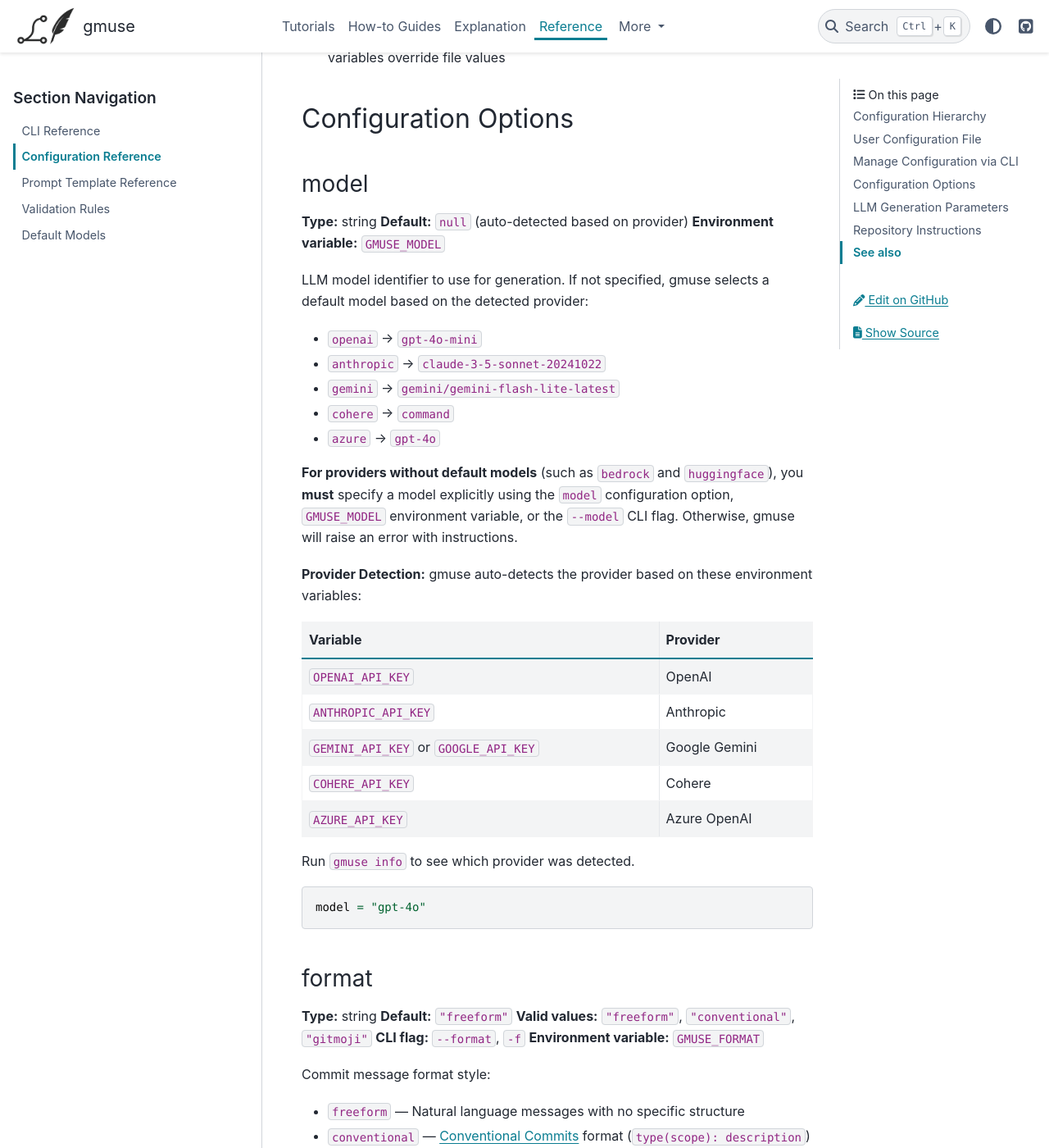
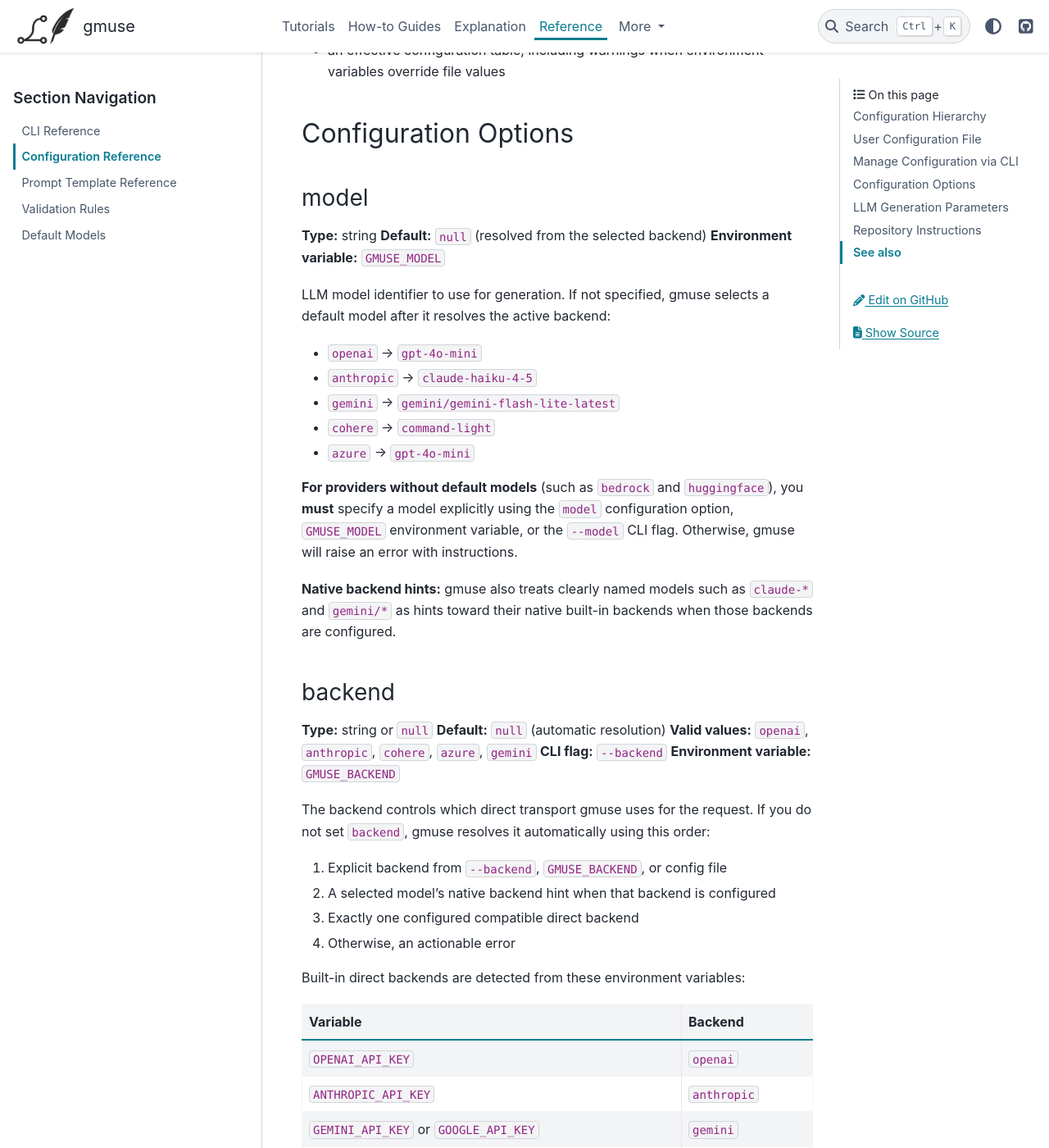
Before and after one commit to rvforest/gmuse, a Sphinx documentation site: the page built from docs/source/reference/configuration.md, in a window 1280 px wide and 1400 px high, scrolled down 1403 px. Shown: the whole window at 82% size. Built offline with Sphinx 7.4.7 and the PyData theme 0.15.4, drawn with Linux system fonts in a browser that asks for light colours; pages that are not in the unit, such as notebooks, are missing from menus; some of the changed text lies outside the part shown.

Commit message:
docs: document backend selection and diagnostics

````diff
--- a/docs/source/reference/configuration.md
+++ b/docs/source/reference/configuration.md
@@ -22,6 +22,7 @@ gmuse loads persistent user-level configuration from:
 
 **Example:**
 ```toml
+backend = "openai"
 model = "gpt-4o-mini"
 format = "conventional"
 history_depth = 10
@@ -51,33 +52,64 @@ $ gmuse config set <key> <value>
 ### model
 
 **Type:** string
-**Default:** `null` (auto-detected based on provider)
+**Default:** `null` (resolved from the selected backend)
 **Environment variable:** `GMUSE_MODEL`
 
-LLM model identifier to use for generation. If not specified, gmuse selects a default model based on the detected provider:
+LLM model identifier to use for generation. If not specified, gmuse selects a default model after it resolves the active backend:
 
 - `openai` → `gpt-4o-mini`
-- `anthropic` → `claude-3-5-sonnet-20241022`
+- `anthropic` → `claude-haiku-4-5`
 - `gemini` → `gemini/gemini-flash-lite-latest`
-- `cohere` → `command`
-- `azure` → `gpt-4o`
+- `cohere` → `command-light`
+- `azure` → `gpt-4o-mini`
 
 **For providers without default models** (such as `bedrock` and `huggingface`), you **must** specify a model explicitly using the `model` configuration option, `GMUSE_MODEL` environment variable, or the `--model` CLI flag. Otherwise, gmuse will raise an error with instructions.
 
-**Provider Detection:** gmuse auto-detects the provider based on these environment variables:
+**Native backend hints:** gmuse also treats clearly named models such as `claude-*` and `gemini/*` as hints toward their native built-in backends when those backends are configured.
 
-| Variable | Provider |
-|----------|----------|
-| `OPENAI_API_KEY` | OpenAI |
-| `ANTHROPIC_API_KEY` | Anthropic |
-| `GEMINI_API_KEY` or `GOOGLE_API_KEY` | Google Gemini |
-| `COHERE_API_KEY` | Cohere |
-| `AZURE_API_KEY` | Azure OpenAI |
+### backend
 
-Run `gmuse info` to see which provider was detected.
+**Type:** string or `null`
+**Default:** `null` (automatic resolution)
+**Valid values:** `openai`, `anthropic`, `cohere`, `azure`, `gemini`
+**CLI flag:** `--backend`
+**Environment variable:** `GMUSE_BACKEND`
+
+The backend controls which direct transport gmuse uses for the request. If you do not set `backend`, gmuse resolves it automatically using this order:
+
+1. Explicit backend from `--backend`, `GMUSE_BACKEND`, or config file
+2. A selected model's native backend hint when that backend is configured
+3. Exactly one configured compatible direct backend
+4. Otherwise, an actionable error
+
+Built-in direct backends are detected from these environment variables:
+
+| Variable | Backend |
+|----------|---------|
+| `OPENAI_API_KEY` | `openai` |
+| `ANTHROPIC_API_KEY` | `anthropic` |
+| `GEMINI_API_KEY` or `GOOGLE_API_KEY` | `gemini` |
+| `COHERE_API_KEY` | `cohere` |
+| `AZURE_API_KEY` | `azure` |
+
+Run `gmuse info` to see the resolved backend, model, and resolution source.
 
 ```toml
-model = "gpt-4o"
+backend = "anthropic"
+```
+
+### backend_settings (reserved namespace)
+
+**Type:** TOML table
+**Status:** Reserved for future backend-specific settings
+
+gmuse reserves a `backend_settings` namespace for future backend-specific controls, but the current built-in direct backends do not expose concrete options yet. The namespace is carried internally when present in the config file, but it is intentionally omitted from the effective configuration table, `gmuse config set`, and `gmuse info` until a later feature activates concrete settings.
+
+Example reserved shape:
+
+```toml
+[backend_settings.openai]
+# reserved for future backend-specific settings
 ```
 
 ### format
````
Also changed, not shown: README.md (+9 -6 lines), docs/source/how_to/configuration.md (+40 -7 lines), docs/source/how_to/troubleshooting.md (+12 -6 lines), docs/source/reference/cli.md (+5 -2 lines), docs/source/reference/default_models.md (+6 -4 lines).
